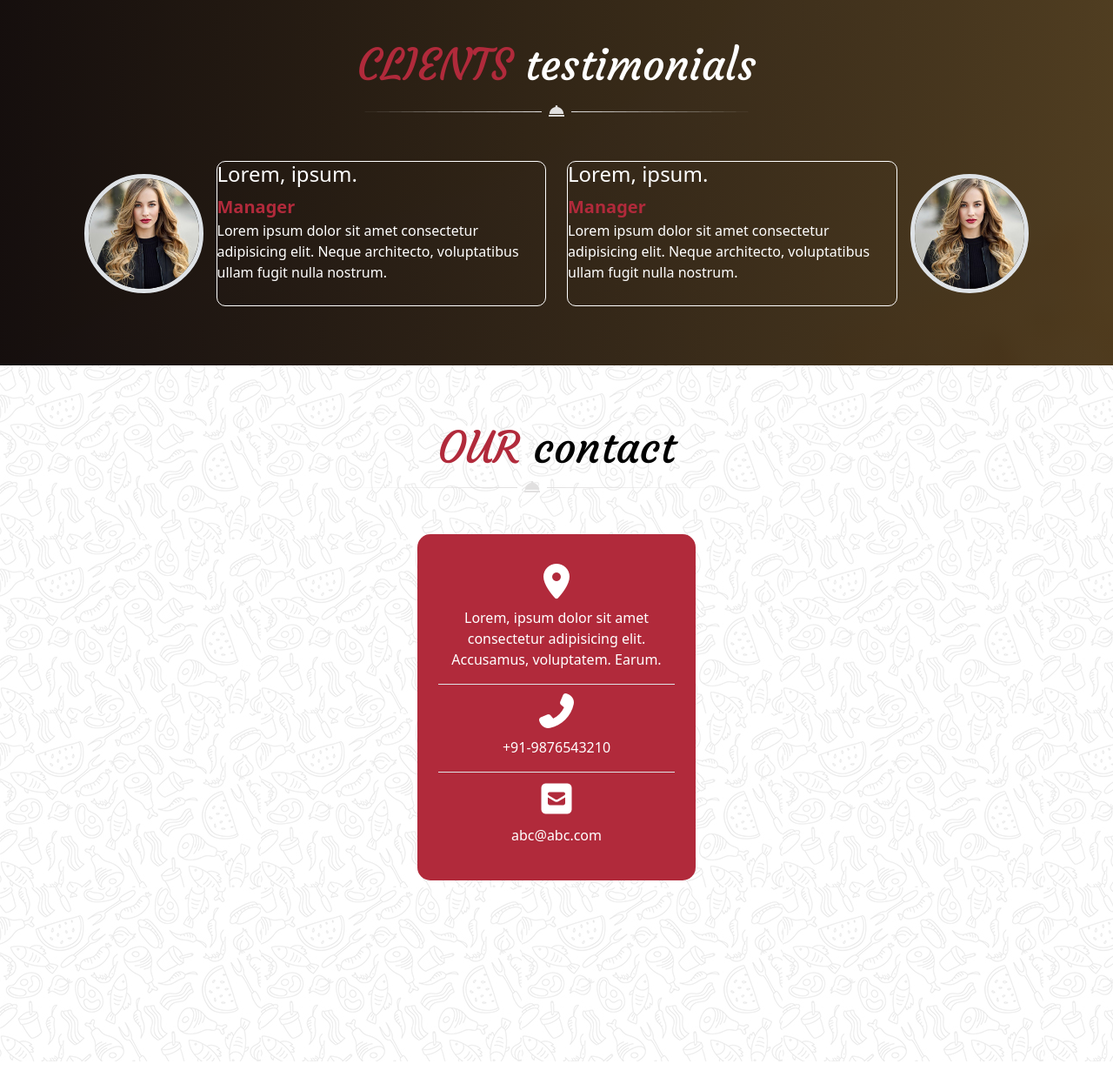
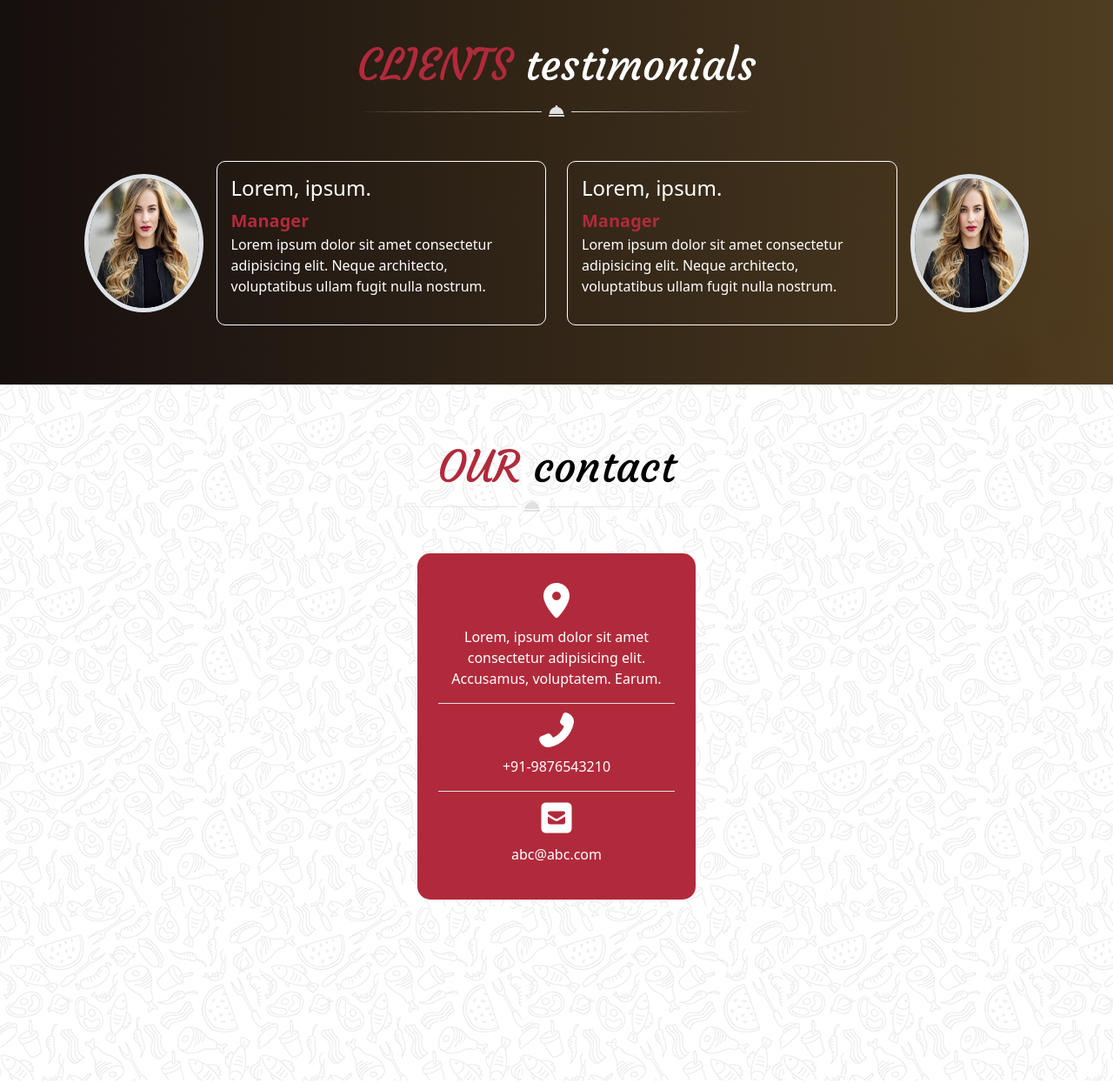
Before and after one commit to philippeK22/cs-site-chef-20, a website: page index.html in a window 1280 px wide. Shown: the part 5107-6353 px from the top of the page at 87% size. Before the commit the page ends 6327 px from the top, so only its background shows below. Drawn offline with nearby package versions, Linux system fonts and the light colour scheme.

Commit message:
début du footer

```diff
--- a/index.html
+++ b/index.html
@@ -402,7 +402,7 @@
         <div class="col-6 d-flex ">
 
           <img src="./public/images/testimonial1.jpg" class="rounded-circle w-25 border border-5" alt="testimonial1">
-          <div class="clients text-white">
+          <div class="clients p-3">
             <h4>Lorem, ipsum.</h4>
             <span>Manager</span>
             <p>Lorem ipsum dolor sit amet consectetur adipisicing elit. Neque architecto, voluptatibus ullam fugit nulla
@@ -410,7 +410,7 @@
           </div>
         </div>
         <div class="col-6 d-flex">
-          <div class="clients text-white">
+          <div class="clients p-3">
             <h4>Lorem, ipsum.</h4>
             <span>Manager</span>
             <p>Lorem ipsum dolor sit amet consectetur adipisicing elit. Neque architecto, voluptatibus ullam fugit nulla
@@ -444,7 +444,12 @@
     </div>
   </section>
   <!-- fin de ma 4ème Section -->
+   <section>
+     <div class="background-footer">
+       <img src="./public/images/footer_bottom_decoration_img.png" alt="footer_bottom_decoration_img">
 
+     </div>
+   </section>
 
 
 
--- a/src/sass/modules/_footer.sass
+++ b/src/sass/modules/_footer.sass
@@ -0,0 +1,5 @@
+footer
+    .background-footer
+        background-image: url(../images/footer_background.jpg)
+        background-size: cover
+        height: 100vh
--- a/src/sass/modules/_section4.sass
+++ b/src/sass/modules/_section4.sass
@@ -17,8 +17,8 @@ section
                     margin: 15px
                 .clients
                     border: solid 1px white
-                    border-radius: 10px
-                    // padding: 10px
+                    border-radius: 15px
+
 
                     h4
                         color: white
@@ -37,7 +37,7 @@ section
             font-family: "courgette"
             margin-top: 5%
         img[alt="decoration_line"]
-            margin-left: 30%
+            margin-left: 35%
         .box-rouge
             border-radius: 15px
             background-color: #B12A3B
```
